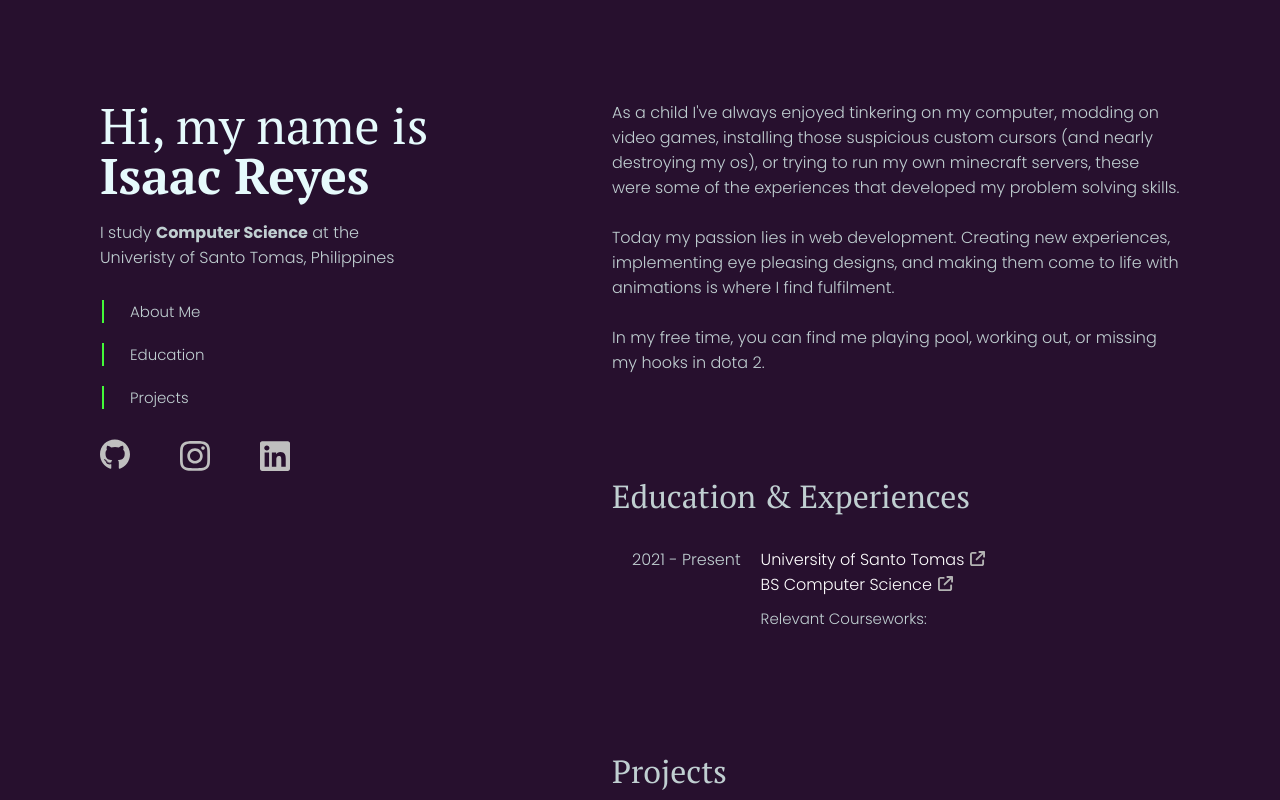
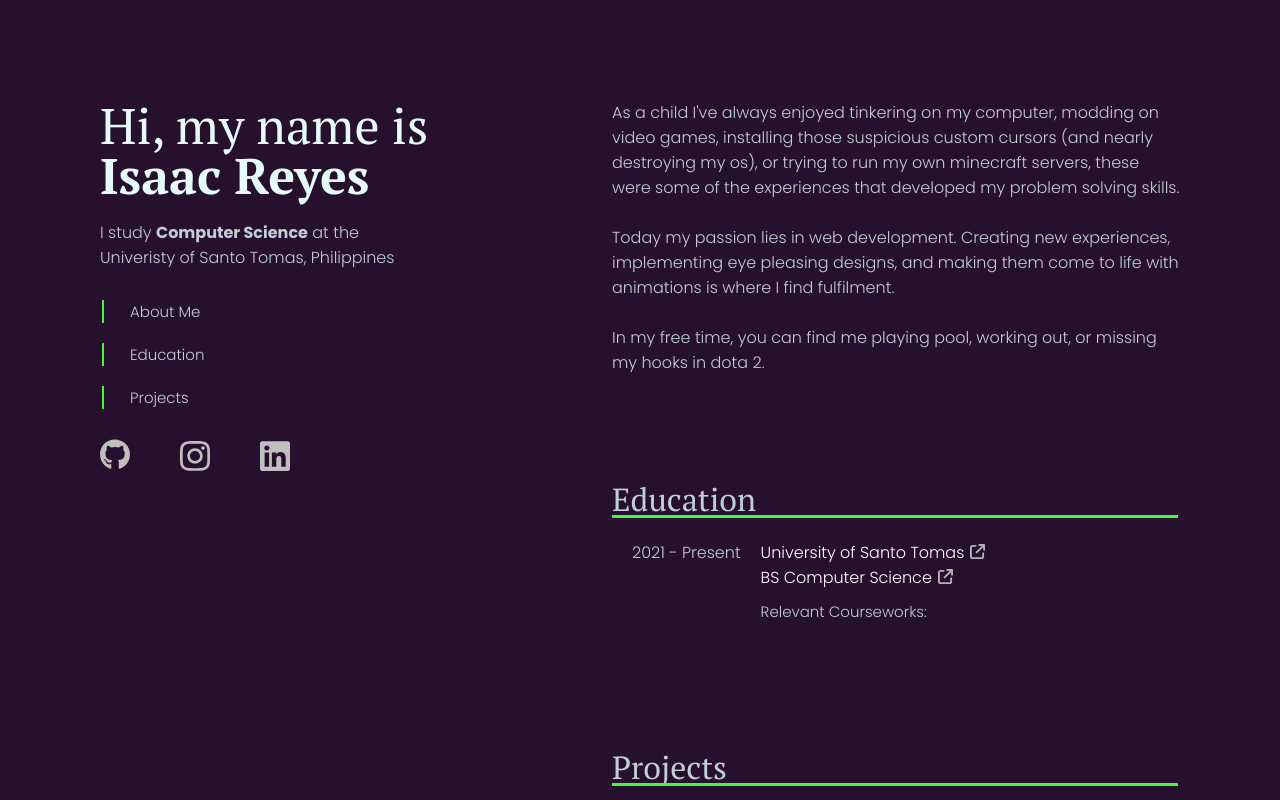
Before and after one commit to css-enjoyer/portfolio, a React (Create React App) app: page / in a window 1280 px wide. Shown: the top 800 px of the page. Built offline with nearby package versions, Linux system fonts and the light colour scheme.

Commit message:
Add animated additional secondary color to headers

```diff
--- a/src/App.css
+++ b/src/App.css
@@ -137,8 +137,15 @@ html body .App .infoColumn {
 html body .App .infoColumn .margin {
   height: 100px;
 }
-html body .App .infoColumn .educ-section h1 {
-  margin-bottom: 10px;
+html body .App .infoColumn h1::before {
+  content: "";
+  background-color: var(--green);
+  position: relative;
+  display: block;
+  width: 100%;
+  height: 3px;
+  top: 40px;
+  left: -2px;
 }
 html body .App .infoColumn .educ-section .educCard {
   display: flex;
@@ -181,9 +188,6 @@ html body .App .infoColumn .educ-section .educCard .course-works-row ul {
 html body .App .infoColumn .educ-section .educCard .course-works-row:hover ul {
   max-height: 500px;
   opacity: 1;
-}
-html body .App .infoColumn .proj-section h1 {
-  margin-bottom: 10px;
 }
 html body .App .infoColumn .proj-section .projCard {
   display: flex;
@@ -294,4 +298,18 @@ html body .App .infoColumn .proj-section .projCard .flairs div p {
     right: 0;
     opacity: 100%;
   }
+}
+.headerVisible {
+  animation: 1.5s cubic-bezier(0.25, 1, 0.3, 1) wipe-in-right both;
+}
+
+@keyframes wipe-in-right {
+  from {
+    -webkit-clip-path: inset(0 100% 0 0);
+            clip-path: inset(0 100% 0 0);
+  }
+  to {
+    -webkit-clip-path: inset(0 0 0 0);
+            clip-path: inset(0 0 0 0);
+  }
 }/*# sourceMappingURL=App.css.map */
--- a/src/App.scss
+++ b/src/App.scss
@@ -139,10 +139,19 @@ html {
                 .margin {
                     height: 100px;
                 }
+                h1 {
+                    &::before {
+                        content: "";
+                        background-color: var(--green);
+                        position: relative;
+                        display: block;
+                        width: 100%;
+                        height: 3px;
+                        top: 40px;
+                        left: -2px;
+                    }
+                }
                 .educ-section {
-                    h1 {
-                        margin-bottom: 10px;
-                    }
                     .educCard {
                         display: flex;
                         gap: 20px;
@@ -190,9 +199,6 @@ html {
                     }
                 }
                 .proj-section {
-                    h1 {
-                        margin-bottom: 10px;
-                    }
                     .projCard {
                         display: flex;
                         gap: 20px;
@@ -316,3 +322,15 @@ html {
         opacity: 100%;
     }
 }
+
+.headerVisible {
+    animation: 1.5s cubic-bezier(.25, 1, .30, 1) wipe-in-right both;
+}
+@keyframes wipe-in-right {
+    from {
+      clip-path: inset(0 100% 0 0);
+    }
+    to {
+      clip-path: inset(0 0 0 0);
+    }
+}
--- a/src/components/InfoColumn.js
+++ b/src/components/InfoColumn.js
@@ -5,12 +5,13 @@ import hanImage from '.././images/hanover.png';
 
 import { useInView } from 'react-intersection-observer';
 
-
 function ProjColumn() {
 	const { ref: aboutRef, inView: aboutIsVisible } = useInView();
 	const { ref: educRef, inView: educIsVisible } = useInView();
 	const { ref: projRef, inView: projIsVisible } = useInView();
 
+	const { ref: eduHeadRef, inView: eduHeadIsVisible } = useInView();
+	const { ref: projHeadRef, inView: projHeadIsVisible } = useInView();
 
   	return (
 	<div className="infoColumn">
@@ -26,7 +27,7 @@ function ProjColumn() {
 		</div>
 		<div className="margin" id="educ-margin"></div>
 		<div ref={educRef} className={`${"section educ-section"} + ${educIsVisible ? "sectionVisible" : ""}`} id="educ-section">
-			<h1>Education & Experiences</h1>
+			<h1 ref={eduHeadRef} className={`${eduHeadIsVisible ? "headerVisible" : ""}`}>Education</h1>
 			<EducCard date="2021 - Present"
 					title="University of Santo Tomas"
 					subtitle="BS Computer Science"
@@ -44,7 +45,7 @@ function ProjColumn() {
 		</div>
 		<div className="margin" id="proj-margin"></div>
 		<div ref={projRef} className={`${"proj-section section"} + ${projIsVisible ? "sectionVisible" : ""}`} id="proj-section">
-			<h1>Projects</h1>
+			<h1 ref={projHeadRef} className={`${projHeadIsVisible ? "headerVisible" : ""}`}>Projects</h1>
 			<ProjCard img={ticImage}
 					title="Tic-Tac-Toe"
 					subtitle="Created with vanilla JavaScript as part of the Odin Project curriculum that aims teach
```
Also changed, not shown: 1 other file (tests, documents, lock files or other folders).
